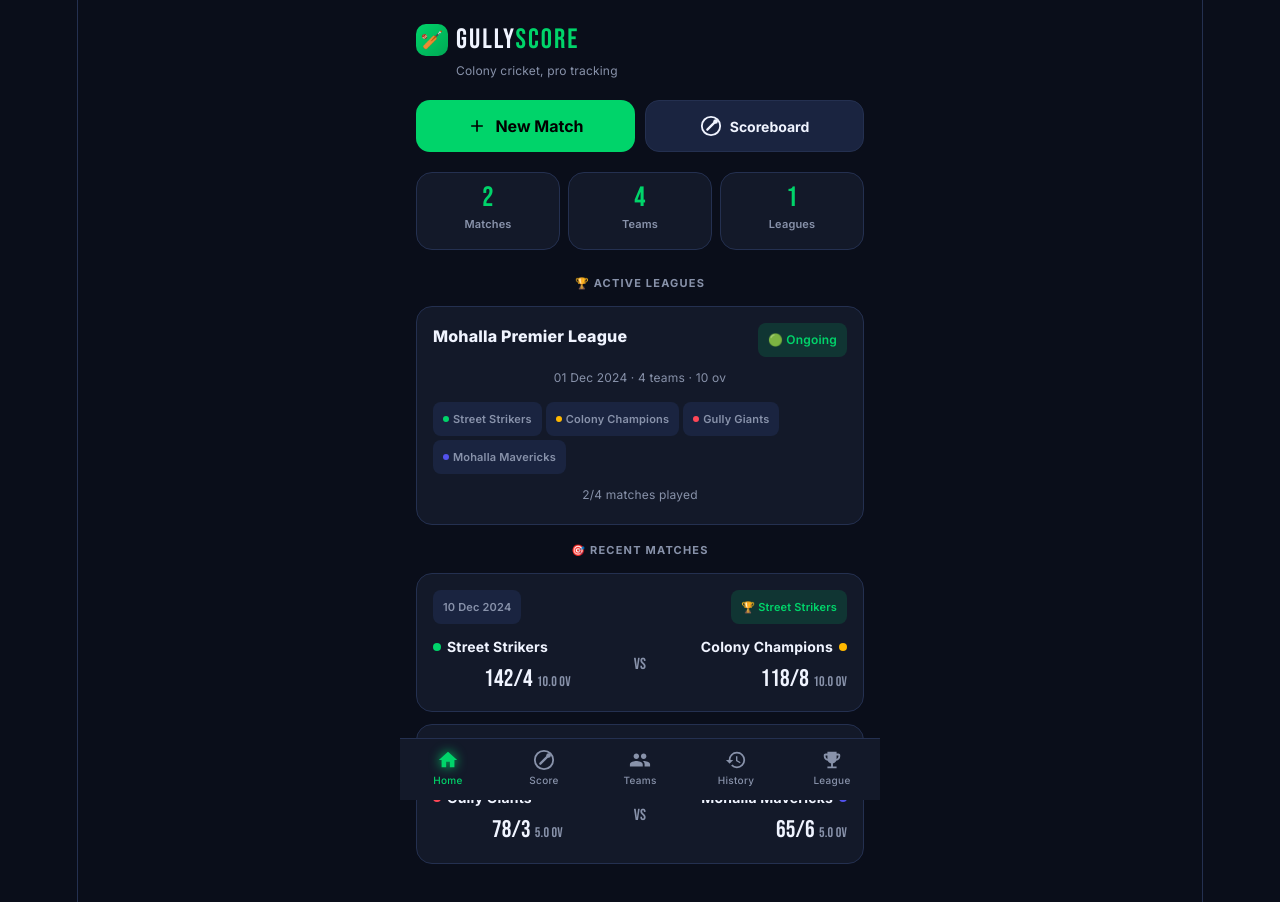
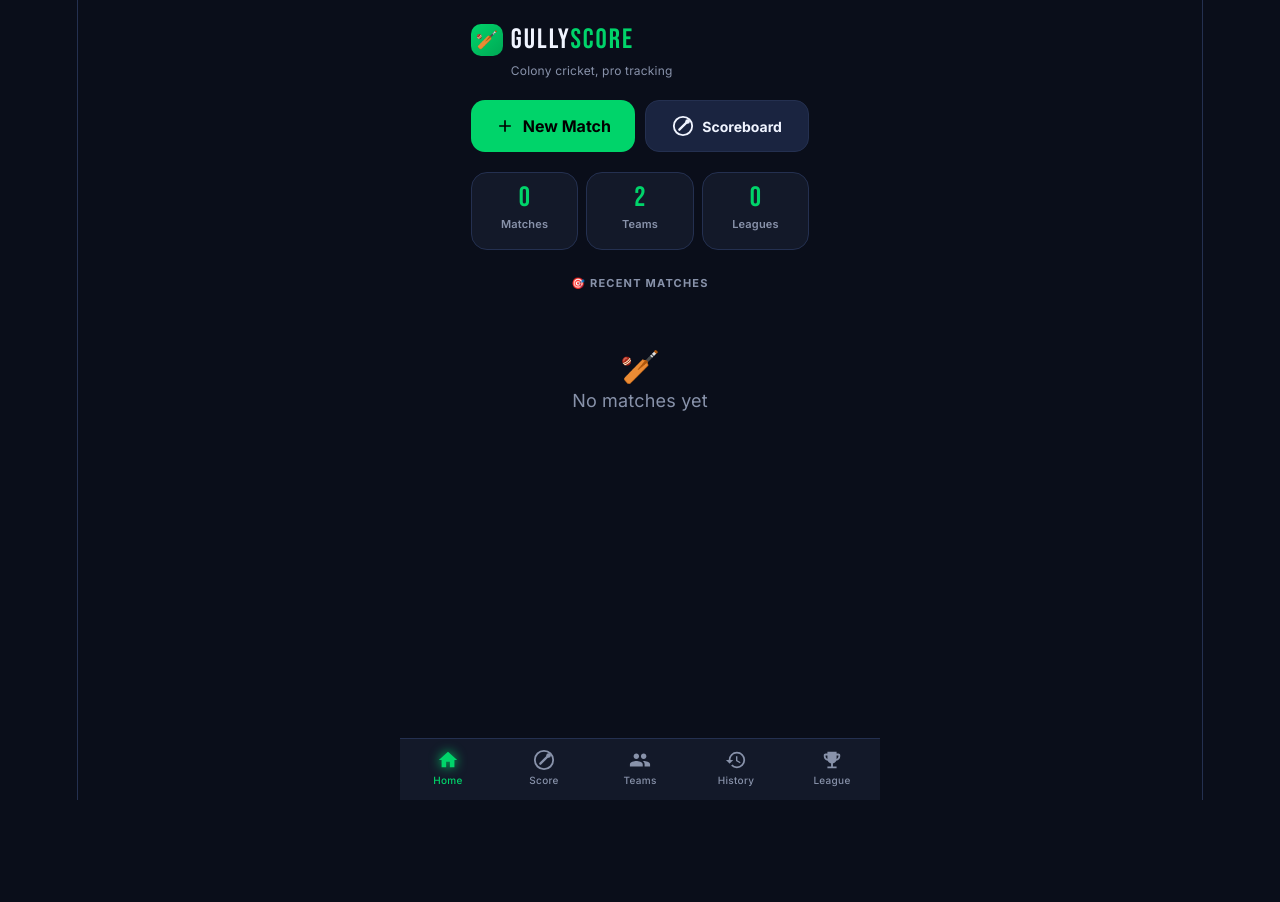
Before and after one commit to LikhithKumar105/box_cricket, a React (Vite) app: page / in a window 1280 px wide. Shown: the top 902 px of the page. After the commit the page ends 800 px from the top, so only its background shows below. Built offline with nearby package versions, Linux system fonts and the light colour scheme.

Commit message:
removed match history place holders

```diff
--- a/src/App.jsx
+++ b/src/App.jsx
@@ -1,4 +1,6 @@
 import { useState, useEffect, useCallback, useRef } from "react";
+
+// localStorage.clear()
 
 // ─── Utility helpers ─────────────────────────────────────────────────────────
 const generateId = () => Math.random().toString(36).slice(2, 10);
@@ -17,41 +19,14 @@
   const teams = [
     { id:"t1", name:"Street Strikers",   color:"#00D46A", players:["Rahul S","Karan M","Vijay P","Suresh T","Manoj K","Rohit D","Arjun B","Pranav S","Deepak R","Sanjay N","Lokesh V"] },
     { id:"t2", name:"Colony Champions",  color:"#FFB800", players:["Amit J","Nikhil C","Ravi A","Sunil G","Pradeep K","Harish M","Kiran B","Vinod P","Rakesh S","Ganesh T","Srinivas R"] },
-    { id:"t3", name:"Gully Giants",       color:"#FF4757", players:["Dev K","Raj P","Aryan S","Tarun M","Vishal B","Arun C","Nitin V","Praveen D","Mahesh G","Suresh K","Ramu L"] },
-    { id:"t4", name:"Mohalla Mavericks",  color:"#5352ED", players:["Pavan R","Sai K","Charan T","Hari B","Lokesh M","Ravi S","Anil P","Balaji G","Naveen C","Suresh A","Madhu D"] },
   ];
-  const history = [
-    { id:"m1", date:"2024-12-10T10:00:00Z", team1:"t1", team2:"t2", overs:10, winner:"t1",
-      innings:[
-        { team:"t1", runs:142, wickets:4, balls:60, extras:{wide:5,noBall:2,bye:1,legBye:2},
-          batsmen:[{name:"Rahul S",runs:58,balls:32,fours:6,sixes:3},{name:"Karan M",runs:41,balls:28,fours:4,sixes:1},{name:"Vijay P",runs:23,balls:15,fours:2,sixes:1},{name:"Suresh T",runs:10,balls:8,fours:1,sixes:0}],
-          bowlers:[{name:"Amit J",overs:"3.0",runs:32,wickets:2},{name:"Nikhil C",overs:"3.0",runs:28,wickets:1},{name:"Ravi A",overs:"2.0",runs:41,wickets:1},{name:"Sunil G",overs:"2.0",runs:31,wickets:0}] },
-        { team:"t2", runs:118, wickets:8, balls:60, extras:{wide:4,noBall:1,bye:2,legBye:3},
-          batsmen:[{name:"Amit J",runs:44,balls:30,fours:4,sixes:2},{name:"Nikhil C",runs:31,balls:22,fours:3,sixes:1},{name:"Ravi A",runs:19,balls:14,fours:1,sixes:1},{name:"Sunil G",runs:12,balls:10,fours:1,sixes:0}],
-          bowlers:[{name:"Rahul S",overs:"3.0",runs:28,wickets:3},{name:"Karan M",overs:"3.0",runs:24,wickets:2},{name:"Vijay P",overs:"2.0",runs:35,wickets:1},{name:"Suresh T",overs:"2.0",runs:21,wickets:2}] }
-      ]},
-    { id:"m2", date:"2024-12-15T14:00:00Z", team1:"t3", team2:"t4", overs:5, winner:"t3",
-      innings:[
-        { team:"t3", runs:78, wickets:3, balls:30, extras:{wide:3,noBall:1,bye:0,legBye:2},
-          batsmen:[{name:"Dev K",runs:35,balls:16,fours:4,sixes:2},{name:"Raj P",runs:22,balls:12,fours:2,sixes:1},{name:"Aryan S",runs:14,balls:8,fours:1,sixes:0}],
-          bowlers:[{name:"Pavan R",overs:"2.0",runs:22,wickets:1},{name:"Sai K",overs:"2.0",runs:31,wickets:2},{name:"Charan T",overs:"1.0",runs:19,wickets:0}] },
-        { team:"t4", runs:65, wickets:6, balls:30, extras:{wide:4,noBall:0,bye:1,legBye:1},
-          batsmen:[{name:"Pavan R",runs:28,balls:15,fours:3,sixes:1},{name:"Sai K",runs:18,balls:11,fours:2,sixes:0},{name:"Charan T",runs:11,balls:8,fours:1,sixes:0}],
-          bowlers:[{name:"Dev K",overs:"2.0",runs:18,wickets:2},{name:"Raj P",overs:"2.0",runs:24,wickets:2},{name:"Aryan S",overs:"1.0",runs:19,wickets:2}] }
-      ]},
-  ];
-  const tournament = {
-    id:"tr1", name:"Mohalla Premier League", date:"2024-12-01T00:00:00Z", teams:["t1","t2","t3","t4"], overs:10, status:"ongoing",
-    matches:[
-      { id:"tm1", team1:"t1", team2:"t2", result:"t1", date:"2024-12-10T10:00:00Z", t1Runs:142, t1Balls:60, t2Runs:118, t2Balls:60 },
-      { id:"tm2", team1:"t3", team2:"t4", result:"t3", date:"2024-12-15T14:00:00Z", t1Runs:78, t1Balls:30, t2Runs:65, t2Balls:30 },
-      { id:"tm3", team1:"t1", team2:"t3", result:null, date:"2024-12-20T10:00:00Z", t1Runs:0, t1Balls:0, t2Runs:0, t2Balls:0 },
-      { id:"tm4", team1:"t2", team2:"t4", result:null, date:"2024-12-22T14:00:00Z", t1Runs:0, t1Balls:0, t2Runs:0, t2Balls:0 },
-    ]
-  };
-  return { teams, history, tournaments:[tournament] };
+
+  // 🌟 Cleared historical entries to allow clean-slate user tracking
+  const history = [];
+  const tournaments = [];
+
+  return { teams, history, tournaments };
 })();
-
 // ─── Storage ──────────────────────────────────────────────────────────────────
 const LS = {
   load: (key, def) => { try { const v = localStorage.getItem(key); return v ? JSON.parse(v) : def; } catch { return def; } },
```
